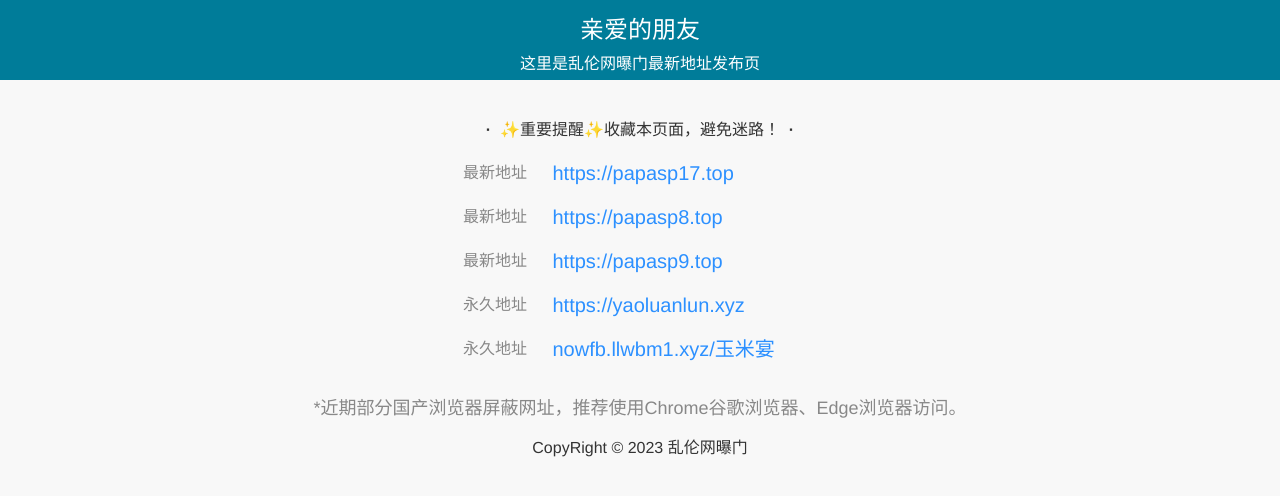
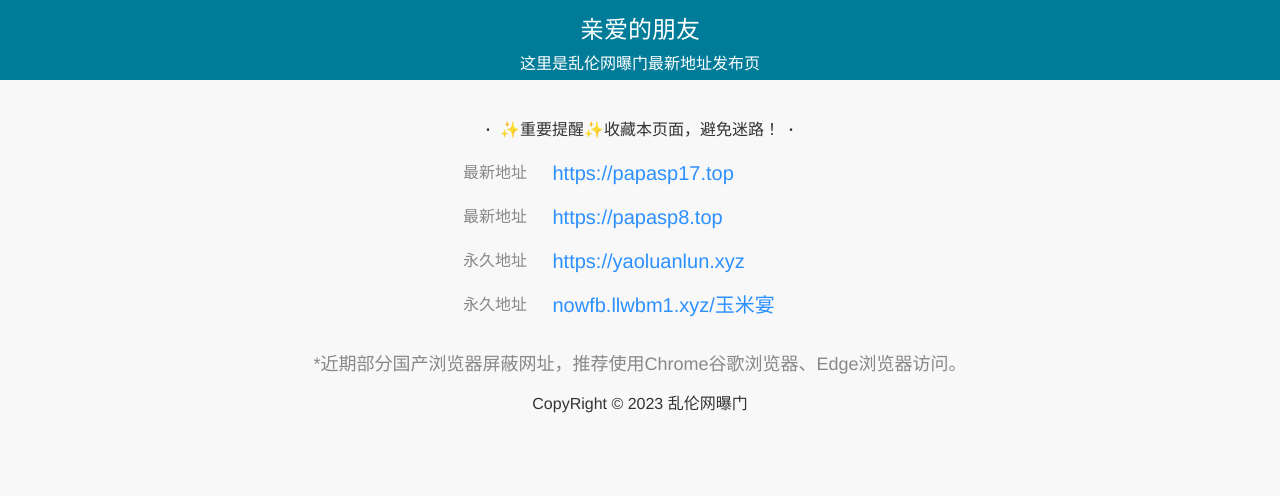
Before and after one commit to wangbaomen/wangbaomen.github.io, a plain HTML site: page index.html in a window 1280 px wide. Drawn offline with Linux system fonts and the light colour scheme.

Commit message:
Update index.html

```diff
--- a/index.html
+++ b/index.html
@@ -37,7 +37,6 @@
             <table class="xianlu">
 		    <tr><th width="102">最新地址&nbsp;&nbsp;</th><td width="279"><a href="https://papasp17.top" target="_blank" rel="external nofollow noopener">https://papasp17.top</a></td></tr>
 		    <tr><th>最新地址&nbsp;&nbsp;</th><td><a href="https://papasp8.top" target="_blank" rel="external nofollow noopener">https://papasp8.top</a></td></tr>
-		    <tr><th>最新地址&nbsp;&nbsp;</th><td><a href="https://papasp9.top" target="_blank" rel="external nofollow noopener">https://papasp9.top</a></td></tr>
                 <tr><th>永久地址&nbsp;&nbsp;</th><td><a href="https://yaoluanlun.xyz" target="_blank" rel="external nofollow noopener">https://yaoluanlun.xyz</a></td></tr>
 		     <tr><th>永久地址&nbsp;&nbsp;</th><td><a href="https://nowfb.llwbm1.xyz/玉米宴" target="_blank" rel="external nofollow noopener">nowfb.llwbm1.xyz/玉米宴</a></td></tr>
 
```
